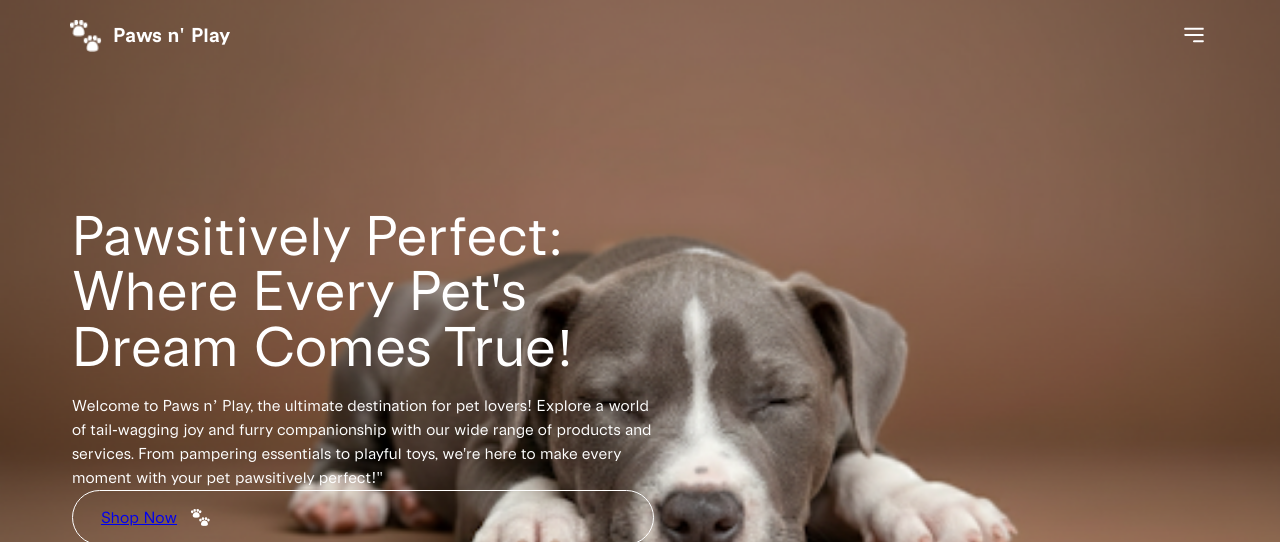
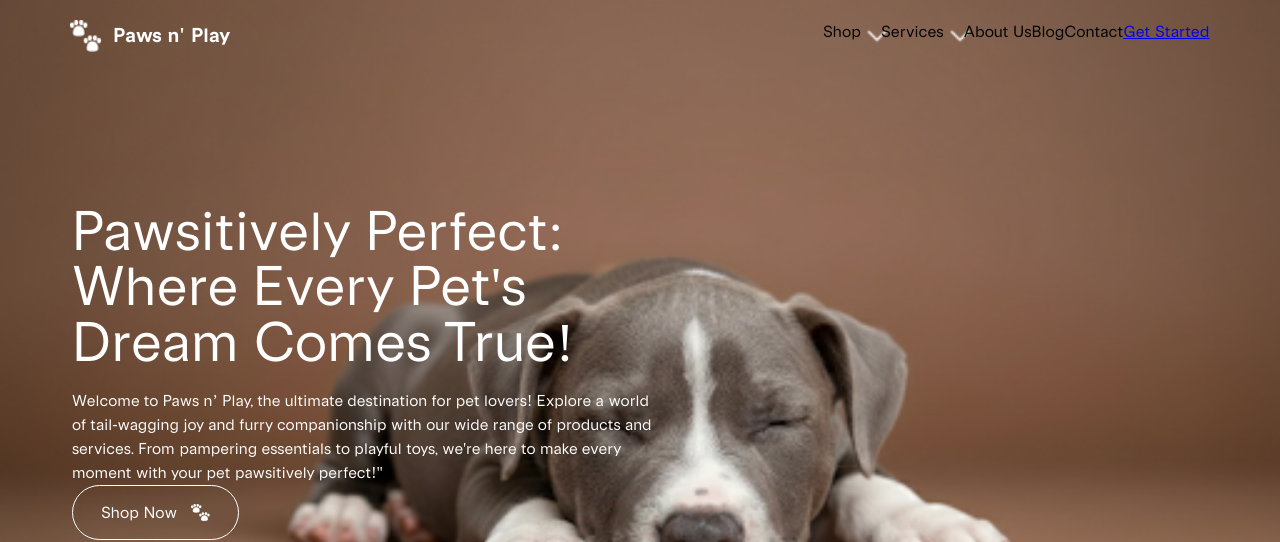
Before and after one commit to melll1601/petShop-Bruno, a plain HTML site: page index.html in a window 1280 px wide. Shown: the top 542 px of the page. Drawn offline with Linux system fonts and the light colour scheme.

Commit message:
fix: ajusta erro de display:block e inicia feature do header no desktop

```diff
--- a/index.html
+++ b/index.html
@@ -27,18 +27,17 @@
                     </div>
                     <div class="specific-options">
                         <p>About Us</p>
-                        <img src="Assets/chevron-down.png" alt="chevron-down">
                     </div>
                     <div class="specific-options">
                         <p>Blog</p>
-                        <img src="Assets/chevron-down.png" alt="chevron-down">
                     </div>
                     <div class="specific-options">
                         <p>Contact</p>
-                        <img src="Assets/chevron-down.png" alt="chevron-down">
                     </div>
                 </div>
-                <a href="#">Get Started</a>
+                <div id = "get-started">
+                    <a href="#">Get Started</a>
+                </div>
             </div>
             <div class="header-mobile">
                 <img src="Assets/menu-mobile.png" alt="Menu Hambúrguer">
--- a/style.css
+++ b/style.css
@@ -31,11 +31,10 @@ body {
     font-family: var(--font-family);
 }
 
-.header {
+.header{
     display: flex;
     justify-content: space-between;
     padding: clamp(18px, calc(28px + (18 - 28) * ((100vw - 390px) / 1050)), 28px) clamp(18px, calc(18px + (80 - 18) * ((100vw - 390px) / 1050)), 80px) 0 clamp(15px, calc(15px + (80 - 15) * ((100vw - 390px) / 1050)), 80px);
-
 }
 
 #header-desktop {
@@ -43,7 +42,6 @@ body {
 }
 
 #logo-pawsplay {
-    display: flex;
     display: flex;
     gap: 11px
 }
@@ -71,6 +69,7 @@ body {
     padding-top: clamp(112px, 5.8627rem + 4.666vw, 161px);
     padding-right: clamp(50px, -12.66rem + 64.76vw, 730px);
     padding-left: clamp(27px, 0.4572rem + 5.0476vw, 80px);
+    padding-bottom: 3rem;
 }
 
 .text-hero p {
@@ -93,7 +92,7 @@ body {
 }
 
 .button-shop-now {
-    display: flex;
+    display: inline-flex;
     gap: 14px;
     border: solid 1px;
     border-color: white;
@@ -103,8 +102,37 @@ body {
 }
 
 .button-shop-now a {
-    display: inline-block;
     margin: 0;
     padding: 0;
-    line-height: 1; /* remove espaço da linha */
+    line-height: 1;
+    list-style: none;
+    text-decoration: none;
+    color: white;
 }
+
+@media(min-width:1024px) {
+
+    .header-mobile{
+        display: none;
+    }
+
+    .header-desktop{
+        display: flex;
+        justify-content:space-around;
+    }
+
+    .options{
+        display: flex;
+    }
+
+    .specific-options{
+        display: flex;
+    }
+
+    #logo-pawsplay{
+        display: flex   ;
+    }
+
+
+
+}
```
